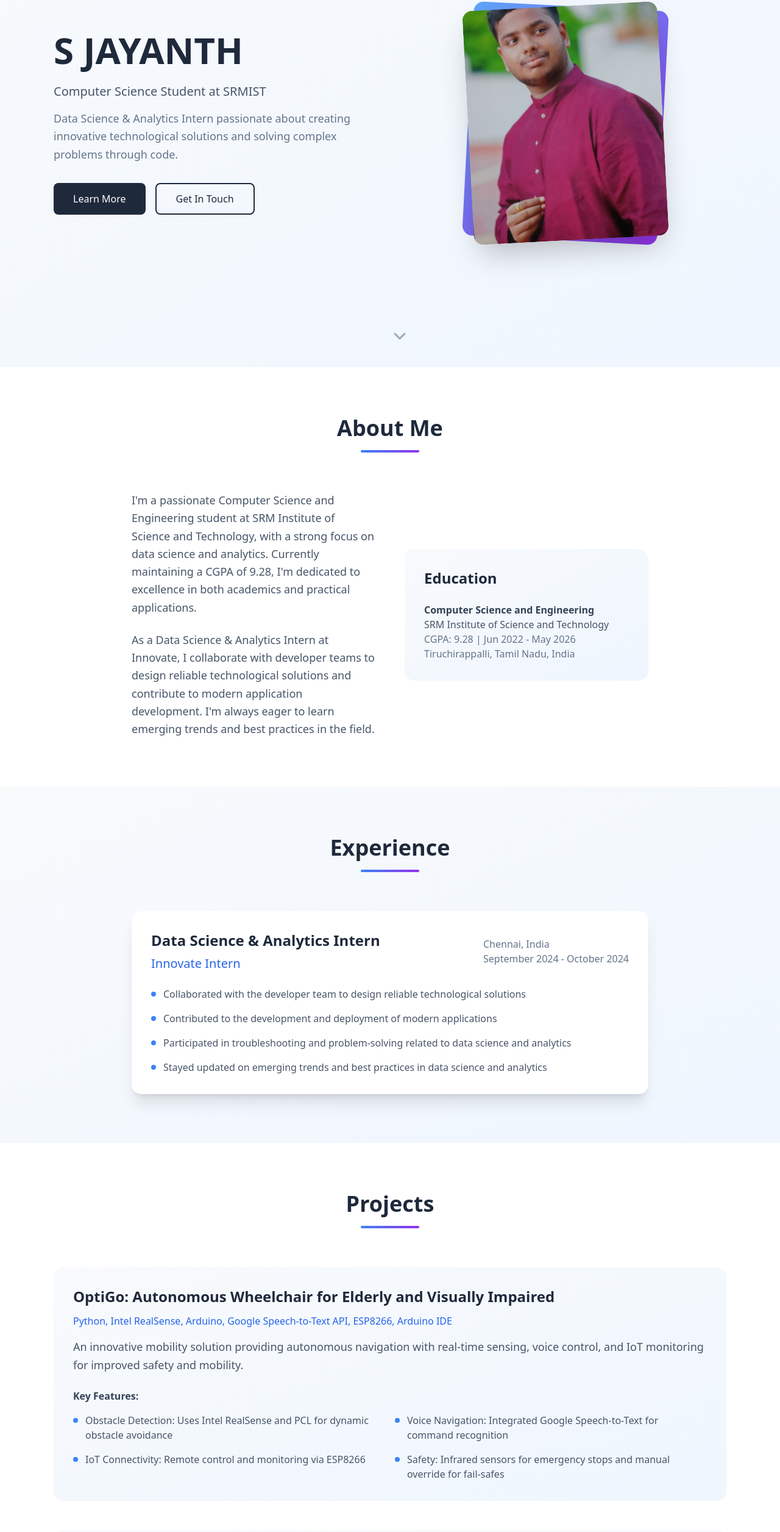
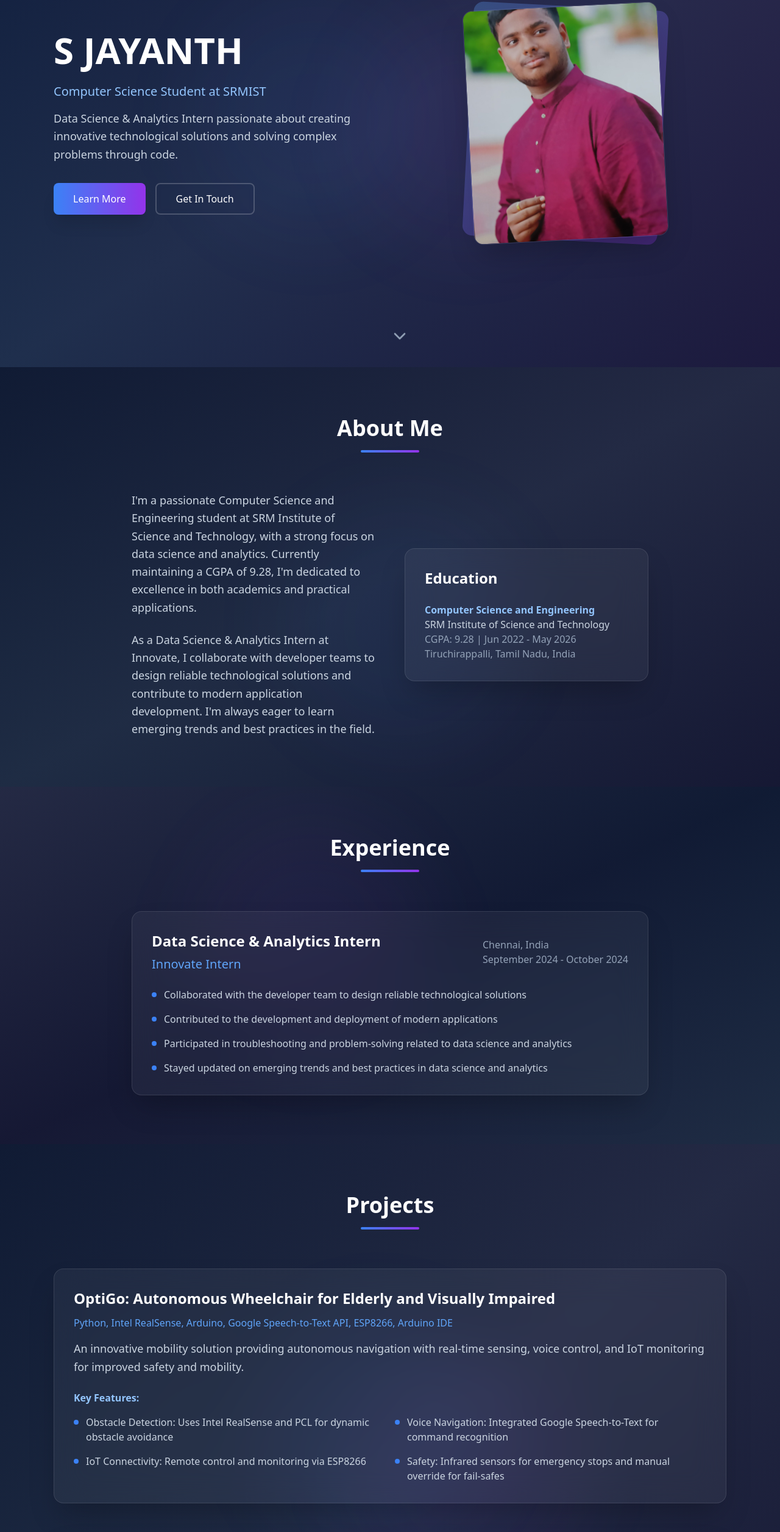
Before and after one commit to sj3035/my-portfolio-2026, a React (Vite) app: page / in a window 1280 px wide. Shown: the part 198-2710 px from the top of the page at 61% size. Built offline with nearby package versions, Linux system fonts and the light colour scheme.

Commit message:
Apply dark glassmorphism design
Apply the dark, glassmorphism design to all pages of the website.

```diff
--- a/src/components/About.tsx
+++ b/src/components/About.tsx
@@ -1,35 +1,39 @@
 
 const About = () => {
   return (
-    <section id="about" className="py-20 bg-white">
-      <div className="max-w-4xl mx-auto px-6">
+    <section id="about" className="py-20 bg-gradient-to-br from-slate-900 via-slate-800 to-slate-900 relative overflow-hidden">
+      {/* Background effects */}
+      <div className="absolute inset-0 bg-gradient-to-r from-blue-600/5 to-purple-600/5"></div>
+      <div className="absolute top-1/3 right-1/3 w-96 h-96 bg-blue-500/5 rounded-full blur-3xl"></div>
+
+      <div className="max-w-4xl mx-auto px-6 relative z-10">
         <div className="text-center mb-16">
-          <h2 className="text-4xl font-bold text-slate-800 mb-4">About Me</h2>
+          <h2 className="text-4xl font-bold text-white mb-4">About Me</h2>
           <div className="w-24 h-1 bg-gradient-to-r from-blue-500 to-purple-600 mx-auto rounded-full"></div>
         </div>
 
         <div className="grid md:grid-cols-2 gap-12 items-center">
           <div className="space-y-6">
-            <p className="text-lg text-slate-600 leading-relaxed">
+            <p className="text-lg text-slate-300 leading-relaxed">
               I'm a passionate Computer Science and Engineering student at SRM Institute of Science and Technology,
               with a strong focus on data science and analytics. Currently maintaining a CGPA of 9.28,
               I'm dedicated to excellence in both academics and practical applications.
             </p>
-            <p className="text-lg text-slate-600 leading-relaxed">
+            <p className="text-lg text-slate-300 leading-relaxed">
               As a Data Science & Analytics Intern at Innovate, I collaborate with developer teams to design
               reliable technological solutions and contribute to modern application development. I'm always
               eager to learn emerging trends and best practices in the field.
             </p>
           </div>
 
-          <div className="bg-gradient-to-br from-slate-50 to-blue-50 p-8 rounded-2xl">
-            <h3 className="text-2xl font-semibold text-slate-800 mb-6">Education</h3>
+          <div className="bg-white/5 backdrop-blur-xl border border-white/10 p-8 rounded-2xl shadow-2xl">
+            <h3 className="text-2xl font-semibold text-white mb-6">Education</h3>
             <div className="space-y-4">
               <div>
-                <h4 className="font-semibold text-slate-700">Computer Science and Engineering</h4>
-                <p className="text-slate-600">SRM Institute of Science and Technology</p>
-                <p className="text-slate-500">CGPA: 9.28 | Jun 2022 - May 2026</p>
-                <p className="text-slate-500">Tiruchirappalli, Tamil Nadu, India</p>
+                <h4 className="font-semibold text-blue-300">Computer Science and Engineering</h4>
+                <p className="text-slate-300">SRM Institute of Science and Technology</p>
+                <p className="text-slate-400">CGPA: 9.28 | Jun 2022 - May 2026</p>
+                <p className="text-slate-400">Tiruchirappalli, Tamil Nadu, India</p>
               </div>
             </div>
           </div>
--- a/src/components/Experience.tsx
+++ b/src/components/Experience.tsx
@@ -1,28 +1,32 @@
 
 const Experience = () => {
   return (
-    <section className="py-20 bg-gradient-to-br from-slate-50 to-blue-50">
-      <div className="max-w-4xl mx-auto px-6">
+    <section className="py-20 bg-gradient-to-br from-slate-800 via-slate-900 to-slate-800 relative overflow-hidden">
+      {/* Background effects */}
+      <div className="absolute inset-0 bg-gradient-to-r from-purple-600/5 to-blue-600/5"></div>
+      <div className="absolute bottom-1/4 left-1/4 w-96 h-96 bg-purple-500/5 rounded-full blur-3xl"></div>
+
+      <div className="max-w-4xl mx-auto px-6 relative z-10">
         <div className="text-center mb-16">
-          <h2 className="text-4xl font-bold text-slate-800 mb-4">Experience</h2>
+          <h2 className="text-4xl font-bold text-white mb-4">Experience</h2>
           <div className="w-24 h-1 bg-gradient-to-r from-blue-500 to-purple-600 mx-auto rounded-full"></div>
         </div>
 
-        <div className="bg-white rounded-2xl shadow-xl p-8 hover:shadow-2xl transition-shadow duration-300">
+        <div className="bg-white/5 backdrop-blur-xl border border-white/10 rounded-2xl shadow-2xl p-8 hover:bg-white/10 transition-all duration-300 hover:scale-105">
           <div className="flex flex-col md:flex-row md:items-center md:justify-between mb-6">
             <div>
-              <h3 className="text-2xl font-semibold text-slate-800 mb-2">
+              <h3 className="text-2xl font-semibold text-white mb-2">
                 Data Science & Analytics Intern
               </h3>
-              <p className="text-xl text-blue-600 font-medium">Innovate Intern</p>
+              <p className="text-xl text-blue-400 font-medium">Innovate Intern</p>
             </div>
-            <div className="text-slate-500 mt-2 md:mt-0">
+            <div className="text-slate-400 mt-2 md:mt-0">
               <p>Chennai, India</p>
               <p>September 2024 - October 2024</p>
             </div>
           </div>
 
-          <div className="space-y-4 text-slate-600">
+          <div className="space-y-4 text-slate-300">
             <p className="flex items-start">
               <span className="w-2 h-2 bg-blue-500 rounded-full mt-2 mr-3 flex-shrink-0"></span>
               Collaborated with the developer team to design reliable technological solutions
--- a/src/components/Hero.tsx
+++ b/src/components/Hero.tsx
@@ -7,29 +7,34 @@ const Hero = () => {
   };
 
   return (
-    <section className="min-h-screen flex items-center justify-center bg-gradient-to-br from-slate-50 to-blue-50 relative">
-      <div className="max-w-6xl mx-auto px-6 grid md:grid-cols-2 gap-12 items-center">
+    <section className="min-h-screen flex items-center justify-center bg-gradient-to-br from-slate-900 via-slate-800 to-slate-900 relative overflow-hidden">
+      {/* Background effects */}
+      <div className="absolute inset-0 bg-gradient-to-r from-blue-600/10 to-purple-600/10"></div>
+      <div className="absolute top-1/4 left-1/4 w-96 h-96 bg-blue-500/5 rounded-full blur-3xl"></div>
+      <div className="absolute bottom-1/4 right-1/4 w-96 h-96 bg-purple-500/5 rounded-full blur-3xl"></div>
+
+      <div className="max-w-6xl mx-auto px-6 grid md:grid-cols-2 gap-12 items-center relative z-10">
         <div className="animate-fade-in">
-          <h1 className="text-5xl md:text-6xl font-bold text-slate-800 mb-6 leading-tight">
+          <h1 className="text-5xl md:text-6xl font-bold text-white mb-6 leading-tight">
             S JAYANTH
           </h1>
-          <p className="text-xl text-slate-600 mb-4">
+          <p className="text-xl text-blue-300 mb-4">
             Computer Science Student at SRMIST
           </p>
-          <p className="text-lg text-slate-500 mb-8 leading-relaxed">
+          <p className="text-lg text-slate-300 mb-8 leading-relaxed">
             Data Science & Analytics Intern passionate about creating innovative technological solutions
             and solving complex problems through code.
           </p>
           <div className="flex gap-4">
             <button
               onClick={scrollToAbout}
-              className="bg-slate-800 text-white px-8 py-3 rounded-lg hover:bg-slate-700 transition-all duration-300 hover:scale-105"
+              className="bg-gradient-to-r from-blue-500 to-purple-600 text-white px-8 py-3 rounded-lg hover:from-blue-600 hover:to-purple-700 transition-all duration-300 hover:scale-105 shadow-xl"
             >
               Learn More
             </button>
             <a
               href="mailto:sjayanth2004@gmail.com"
-              className="border-2 border-slate-800 text-slate-800 px-8 py-3 rounded-lg hover:bg-slate-800 hover:text-white transition-all duration-300"
+              className="border-2 border-white/20 text-white px-8 py-3 rounded-lg hover:bg-white/10 backdrop-blur-sm transition-all duration-300 hover:scale-105"
             >
               Get In Touch
             </a>
@@ -38,11 +43,11 @@ const Hero = () => {
 
         <div className="flex justify-center animate-scale-in">
           <div className="relative">
-            <div className="absolute inset-0 bg-gradient-to-br from-blue-400 to-purple-600 rounded-2xl transform rotate-3"></div>
+            <div className="absolute inset-0 bg-gradient-to-br from-blue-400 to-purple-600 rounded-2xl transform rotate-3 opacity-30"></div>
             <img
               src="/lovable-uploads/3ef76be9-9707-428d-b197-08b72624b93c.png"
               alt="S Jayanth"
-              className="relative w-80 h-96 object-cover rounded-2xl shadow-2xl transform -rotate-3 hover:rotate-0 transition-transform duration-500"
+              className="relative w-80 h-96 object-cover rounded-2xl shadow-2xl transform -rotate-3 hover:rotate-0 transition-transform duration-500 border border-white/10"
             />
           </div>
         </div>
--- a/src/components/Projects.tsx
+++ b/src/components/Projects.tsx
@@ -26,10 +26,15 @@ const Projects = () => {
   ];
 
   return (
-    <section className="py-20 bg-white">
-      <div className="max-w-6xl mx-auto px-6">
+    <section className="py-20 bg-gradient-to-br from-slate-900 via-slate-800 to-slate-900 relative overflow-hidden">
+      {/* Background effects */}
+      <div className="absolute inset-0 bg-gradient-to-r from-blue-600/5 to-purple-600/5"></div>
+      <div className="absolute top-1/4 left-1/3 w-96 h-96 bg-blue-500/5 rounded-full blur-3xl"></div>
+      <div className="absolute bottom-1/3 right-1/4 w-96 h-96 bg-purple-500/5 rounded-full blur-3xl"></div>
+
+      <div className="max-w-6xl mx-auto px-6 relative z-10">
         <div className="text-center mb-16">
-          <h2 className="text-4xl font-bold text-slate-800 mb-4">Projects</h2>
+          <h2 className="text-4xl font-bold text-white mb-4">Projects</h2>
           <div className="w-24 h-1 bg-gradient-to-r from-blue-500 to-purple-600 mx-auto rounded-full"></div>
         </div>
 
@@ -37,25 +42,25 @@ const Projects = () => {
           {projects.map((project, index) => (
             <div
               key={index}
-              className="bg-gradient-to-br from-slate-50 to-blue-50 rounded-2xl p-8 hover:shadow-xl transition-all duration-300 hover:scale-105"
+              className="bg-white/5 backdrop-blur-xl border border-white/10 rounded-2xl p-8 hover:bg-white/10 transition-all duration-300 hover:scale-105 shadow-2xl"
             >
               <div className="mb-6">
-                <h3 className="text-2xl font-semibold text-slate-800 mb-3">
+                <h3 className="text-2xl font-semibold text-white mb-3">
                   {project.title}
                 </h3>
-                <p className="text-blue-600 font-medium mb-4">{project.technologies}</p>
-                <p className="text-slate-600 text-lg leading-relaxed">
+                <p className="text-blue-400 font-medium mb-4">{project.technologies}</p>
+                <p className="text-slate-300 text-lg leading-relaxed">
                   {project.description}
                 </p>
               </div>
 
               <div>
-                <h4 className="font-semibold text-slate-700 mb-4">Key Features:</h4>
+                <h4 className="font-semibold text-blue-300 mb-4">Key Features:</h4>
                 <div className="grid md:grid-cols-2 gap-4">
                   {project.features.map((feature, featureIndex) => (
                     <div key={featureIndex} className="flex items-start">
                       <span className="w-2 h-2 bg-blue-500 rounded-full mt-2 mr-3 flex-shrink-0"></span>
-                      <p className="text-slate-600">{feature}</p>
+                      <p className="text-slate-300">{feature}</p>
                     </div>
                   ))}
                 </div>
```
Also changed, not shown: src/components/Skills.tsx (+19 -14 lines).
